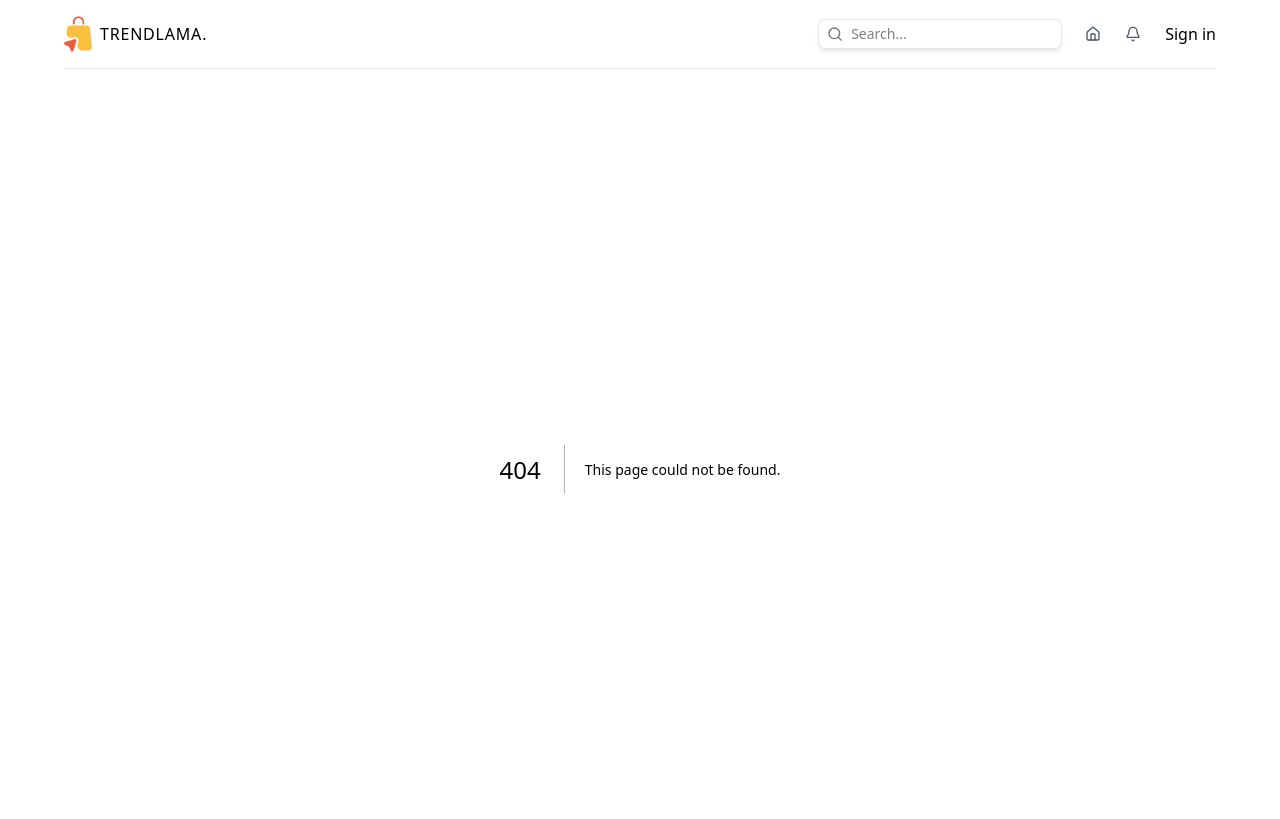
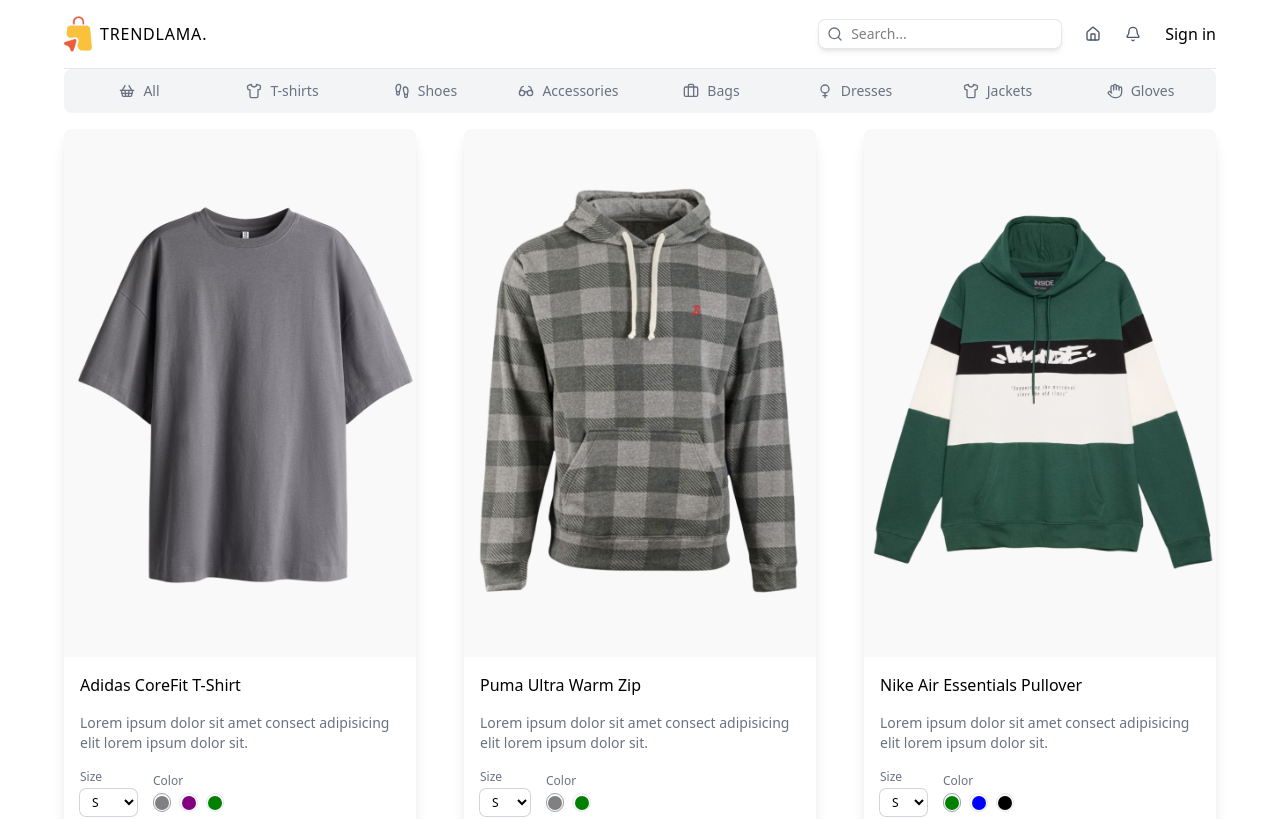
Before and after one commit to frontend-tester02/e-commerce-app, a Next.js app in the folder client/: page /products in a window 1280 px wide. Before the commit this address had no page. Shown: the top 819 px of the page. Built offline with nearby package versions, Linux system fonts and the light colour scheme.

Commit message:
Product List Page Design

```diff
--- /dev/null
+++ b/client/src/app/products/page.tsx
@@ -0,0 +1,17 @@
+import React from 'react'
+import ProductList from '../../../components/shared/product-list'
+
+const ProductsPage = async ({
+	searchParams,
+}: {
+	searchParams: Promise<{ category: string }>
+}) => {
+	const category = (await searchParams).category
+	return (
+		<div className=''>
+			<ProductList category={category} />
+		</div>
+	)
+}
+
+export default ProductsPage
```
Also changed, not shown: 1 other file (tests, documents, lock files or other folders).
